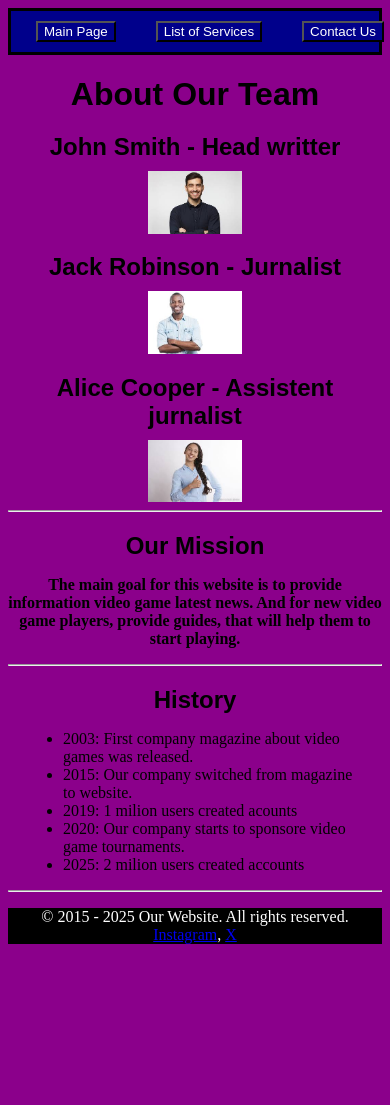
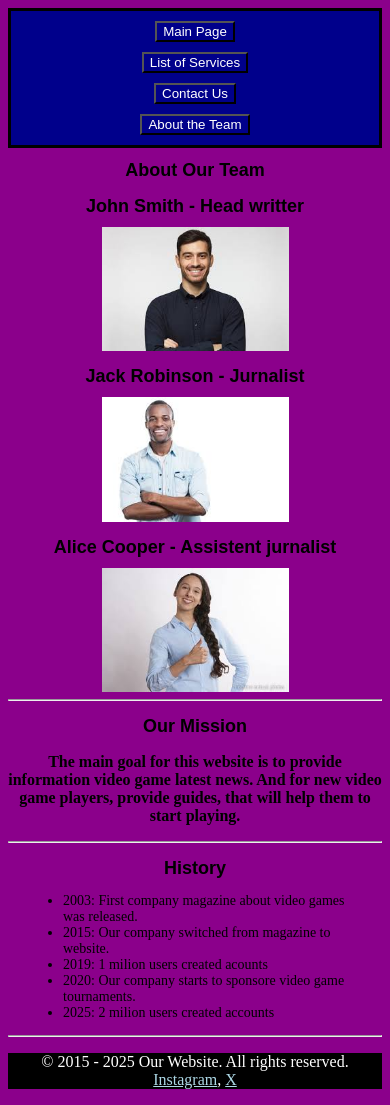
Before and after one commit to Arturs-gailitis/Video-game-website, a PHP site: page /about.html in a window 390 px wide. Before the commit the page ends 944 px from the top, so only its background shows below. Run offline with PHP 8.4, Linux system fonts and the light colour scheme.

Commit message:
new desigh

```diff
--- a/about.html
+++ b/about.html
@@ -1,64 +1,49 @@
 <!DOCTYPE html>
-
 <html>
-
     <head>
 
+        <meta name="viewport" content="width=device-width, initial-scale=1.0">
         <link rel="stylesheet" href="css/styles.css">
 
     </head>
-
     <body>
 
         <nav id="navigation">
-
             <ul>
-
                 <li>
                     <form action="index.html">
-
                         <input type="submit" value="Main Page">
-
                     </form>
-
                 </li>
 
                 <li>
-
                     <form action="services.html">
-
                         <input type="submit" value="List of Services">
-
                     </form>
-
                 </li>
 
                 <li>
-
                     <form action="contact.html">
-
                         <input type="submit" value="Contact Us">
-
                     </form>
-
                 </li>
 
+                <li>
+                    <form action="about.html">
+                        <input type="submit" value="About the Team">
+                    </form>
+                </li>
             </ul>
-
         </nav>
 
         <h1>About Our Team</h1>
-
         <h2>John Smith - Head writter</h2>
-
         <img src="images/John_Smith.jpeg" id="team">
 
         <h2>Jack Robinson - Jurnalist </h2>
-
         <img src="images/Jack_Robinson.jpeg" id="team">
 
         <h2>Alice Cooper - Assistent jurnalist</h2>
-
         <img src="images/Alice_Cooper.jpeg" id="team">
 
         <hr>
@@ -75,27 +60,20 @@
         <h2>History</h2>
 
         <ul>
-
             <li>2003: First company magazine about video games was released.</li>
-
             <li>2015: Our company switched from magazine to website.</li>
-
             <li>2019: 1 milion users created acounts</li>
-
             <li>2020: Our company starts to sponsore video game tournaments.</li>
-
             <li>2025: 2 milion users created accounts</li>
-
         </ul>
 
         <hr>
 
     </body>
-
     <footer>
 
-        <p>&copy; 2015 - 2025 Our Website. All rights reserved. <a href="https://www.instagram.com/">Instagram</a>, <a href="https://x.com/?mx=2">X</a></p>
+        <p>&copy; 2015 - 2025 Our Website. All rights reserved. <a href="https://www.instagram.com/">Instagram</a>, <a
+            href="https://x.com/?mx=2">X</a></p>
 
     </footer>
-
 </html>
--- a/css/styles.css
+++ b/css/styles.css
@@ -1,141 +1,215 @@
 /*
-All html files
+Applies to all HTML files
 */
 
-/*Same style, for all html files*/
+/* General style for all HTML files */
+
 body {
-    background-color: darkmagenta; /* Set the page background color */
-    font-family: 'Times New Roman', Times, serif; /* Define the default font family */
+    background-color: darkmagenta; /* Sets the background color for the entire page */
+    font-family: 'Times New Roman', Times, serif; /* Defines the default font family */
 }
 
-/*All list elements exept navigation*/
+/* Styles for all list elements, except navigation lists */
 
 body ul li {
-    display: list-item; /* Ensure list elements are displayed correctly */
-    margin: 0 15px; /* Add horizontal spacing between list items */
+    display: list-item; /* Ensures list items are displayed correctly */
+    margin: 0 15px; /* Adds horizontal spacing between list items */
 }
 
-/*All heading elements in html files*/
+/* Styles for all heading elements in HTML files */
 
 h1, h2 {
-    font-family: Arial, Helvetica, sans-serif; /* Set the font family for headings */
-    margin-bottom: 10px; /* Add space below headings */
-    text-align: center; /* Center heading text */
+    font-family: Arial, Helvetica, sans-serif; /* Sets the font family for headings */
+    margin-bottom: 10px; /* Adds spacing below headings */
+    text-align: center; /* Centers the heading text */
 }
 
-/*All paragraph elements in html files*/
+/* Styles for all paragraph elements in HTML files */
 
 p {
-    text-align: center; /* Center paragraph text */
-    font-size: 16px; /* Set the default font size */
+    text-align: center; /* Centers paragraph text */
+    font-size: 16px; /* Sets the default font size */
 }
 
-/*Same footer style, for all html files*/
+/* Footer style applied to all HTML files */
 
 footer {
-    background-color: black; /* Set footer background color */
-    color: white; /* Change footer text color to white */
-    text-align: center; /* Center text in the footer */
+    background-color: black; /* Sets the footer background color */
+    color: white; /* Changes footer text color to white */
+    text-align: center; /* Centers the footer text */
 }
 
-/*Same navigatior bar style, for all html files*/
+/* Link style in footer section.*/
+
+footer p a {
+    color: lightblue; /* Changes footer link color to light blue. */
+}
+
+/* Navigation bar style applied to all HTML files */
 
 #navigation {
-    background-color: darkblue; /* Set the navigation background color */
-    border: 3px solid black; /* Add a black border around the navigation */
-    padding: 10px; /* Add padding to prevent content from touching edges */
+    background-color: darkblue; /* Sets the navigation bar background color */
+    border: 3px solid black; /* Adds a black border around the navigation bar */
+    padding: 10px; /* Adds padding to prevent content from touching the edges */
 }
 
-/*Same button list layout in navigatior bar, for all html files*/
+/* Layout for the navigation button list, applied to all HTML files */
 
 #navigation ul {
-    list-style: none; /* Remove default list bullets */
-    padding: 0; /* Remove default padding */
-    margin: 0; /* Remove default margin */
-    display: flex; /* Display navigation items in a horizontal row */
-    gap: 10px; /* Add spacing between navigation items */
+    list-style: none; /* Removes default list bullets */
+    padding: 0; /* Removes default padding */
+    margin: 0; /* Removes default margin */
+    display: flex; /* Displays navigation items in a horizontal row */
+    gap: 10px; /* Adds spacing between navigation items */
 }
 
-/*Same button style in navigatior bar, for all html files*/
+/* Button styling inside the navigation bar, applied to all HTML files */
 
 #navigation ul li input {
-    background-color: darkblue; /* Set background color for input fields inside navigation */
-    color: white; /* Change input text color to white */
+    background-color: darkblue; /* Sets background color for input fields inside navigation */
+    color: white; /* Changes input text color to white */
 }
 
 /*
 services.html
 */
 
-/*Pictures layout*/
+/* Defines the layout for service section images */
 
 #service {
-    max-height: 100px; /* Limit the maximum height of the service section */
+    max-height: 100px; /* Limits the maximum height of the service section */
 }
 
 /*
 index.html
 */
 
-/*Hero section general style*/
+/* General style for the hero section */
 
 .hero {
-    background: linear-gradient(45deg, #ffb3ff, #ff66ff); /* Apply a gradient background */
+    background: linear-gradient(45deg, #ffb3ff, #ff66ff); /* Applies a gradient background */
 }
 
-/*Paragraph layout in hero section*/
+/* Paragraph text alignment in the hero section */
 
 .hero p {
-    text-align: center; /* Center paragraph text inside the hero section */
+    text-align: center; /* Centers paragraph text inside the hero section */
 }
 
-/*Button layout and style in hero section*/
+/* Button layout and styling in the hero section */
 
 .hero ul form input {
-    margin-bottom: 10px; /* Add space below input fields */
-    background-color: #ffb3ff; /* Set input background color */
-    margin-left: 700px; /* Add right margin for spacing */
+    margin-bottom: 10px; /* Adds spacing below input fields */
+    background-color: #ffb3ff; /* Sets input background color */
+    margin-left: 700px; /* Adds left margin for positioning */
 }
 
-/*Three-column section list layout*/
+/* Button hover effect in the hero section */
+
+.hero ul form input:hover {
+    background-color: #ffb3f2; /* Changes background color on hover */
+}
+
+/* Three-column section list layout */
 
 .column ul {
-    max-width: 270px; /* Set a max text width */
-    margin: 0 auto; /* Centers it horizontally */
-    list-style-position: inside; /* Optional: keeps bullets inside */
+    max-width: 270px; /* Sets a max text width */
+    margin: 0 auto; /* Centers the list horizontally */
+    list-style-position: inside; /* Keeps bullets inside the list area */
 }
 
 /*
 contact.html
 */
 
-/*Contact form's text and message areas style */
+/* Styling for input and textarea fields in the contact form */
 
 .contact input, .contact textarea {
-    border-radius: 10px; /* Round the corners of input fields and text areas */
+    border-radius: 10px; /* Rounds the corners of input fields and text areas */
 }
 
-/*Contact form's email text's layout */
+/* Layout adjustments for the email input field in the contact form */
 
 .contact #email {
-    margin-left: 25px; /* Add left margin to the email input field */
+    margin-left: 25px; /* Adds left margin for alignment */
 }
 
-/*Contact form's button layout */
+/* Layout adjustments for the submit button in the contact form */
 
 .contact #submit {
-    margin-left: 100px; /* Add left margin to the submit button */
-    border-radius: 0; /* Remove rounded corners from the submit button */
+    margin-left: 100px; /* Adds left margin for positioning */
+    border-radius: 0; /* Removes rounded corners */
+}
+
+/* Hover effect for the submit button in the contact form */
+
+.contact #submit:hover {
+    background-color: #D3D3D3; /* Changes background color on hover */
 }
 
 /*
 about.html
 */
 
-/*Pictures layout*/
+/* Layout for images in the about page */
 
 #team {
     display: block;
     margin: auto;
-    max-width: 25%;
+    max-width: 25%; /* Limits the image width */
 }
+
+/* Responsive design adjustments for screens smaller than 768px */
+
+@media (max-width: 768px) {
+
+    /* 4.1.1 Converts grid layouts into single-column layouts */
+
+    .column ul {
+        max-width: 100%; /* Removes width limitation */
+        text-align: center; /* Centers the text */
+    }
+
+    /* 4.1.2 Reduces font sizes and button widths for smaller screens */
+
+    body {
+        font-size: 14px; /* Decreases the font size */
+    }
+
+    h1, h2 {
+        font-size: 18px; /* Decreases the heading font size */
+    }
+
+    .hero ul form input {
+        width: 80%; /* Reduces button width */
+        margin-left: auto; /* Removes fixed positioning */
+        margin-right: auto;
+        display: block; /* Centers the button */
+    }
+
+    .contact #submit {
+        width: 80%; /* Reduces submit button width */
+        margin-left: auto; /* Centers the button */
+        margin-right: auto;
+        display: block;
+    }
+
+    /* 4.1.3 Adjusts flex-direction for better mobile layout */
+
+    #navigation ul {
+        flex-direction: column; /* Converts navigation to a vertical layout */
+        align-items: center;
+    }
+
+    .hero {
+        text-align: center;
+    }
+
+    .contact input, .contact textarea {
+        width: 90%; /* Makes contact form fields wider */
+    }
+
+    #team {
+        max-width: 50%; /* Increases image size for better visibility */
+    }
+}
```
Also changed, not shown: contact.html (+23 -46 lines), index.html (+17 -51 lines), services.html (+29 -14 lines).
